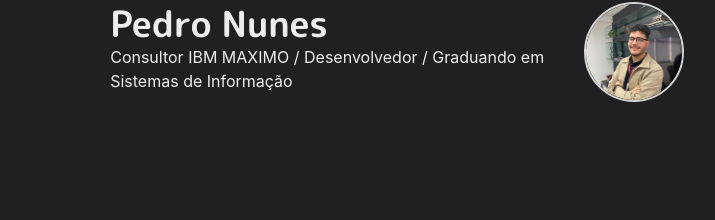
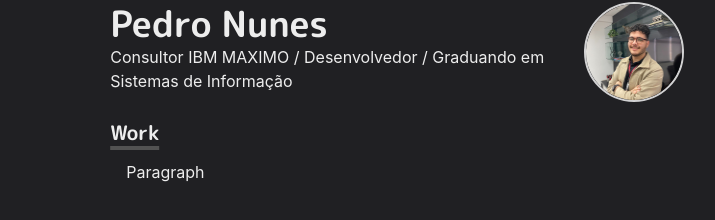
Before and after one commit to Phna-b/Portfolio, a Next.js app: page / in a window 1280 px wide. Shown: the part 206-426 px from the top of the page, without its empty margins (243-958 px from the left). Built offline with nearby package versions, Linux system fonts and the light colour scheme.

Commit message:
[FEAT] Sections for posts

```diff
--- /dev/null
+++ b/components/paragraph.js
@@ -0,0 +1,9 @@
+import styled from '@emotion/styled'
+
+const Paragraph = styled.p`
+  text-align: justify;
+  text-indent: 1em;
+  hyphens: auto;
+`
+
+export default Paragraph
--- /dev/null
+++ b/components/section.js
@@ -0,0 +1,21 @@
+import { motion } from 'framer-motion'
+import { chakra, shouldForwardProp } from '@chakra-ui/react'
+
+const StyledDiv = chakra(motion.div, {
+  shouldForwardProp: prop => {
+    return shouldForwardProp(prop) || prop === 'transition'
+  }
+})
+
+const Section = ({ children, delay = 0 }) => (
+  <StyledDiv
+    initial={{ y: 10, opacity: 0 }}
+    animate={{ y: 0, opacity: 1 }}
+    transition={{ duration: 0.8, delay }}
+    mb={6}
+  >
+    {children}
+  </StyledDiv>
+)
+
+export default Section
--- a/pages/index.js
+++ b/pages/index.js
@@ -1,4 +1,7 @@
-import {Container, Box, Heading, Image, useColorModeValue} from '@chakra-ui/react'
+import {Container, Box, Heading, Image, useColorModeValue, Link} from '@chakra-ui/react'
+import Section from '../components/section'
+import Paragraph from '../components/paragraph'
+import NextLink from 'next/link'
 const Page = () => {
     return (
         <Container>
@@ -36,6 +39,13 @@ const Page = () => {
                         </Box>
                  </Box>
             </Box>
+
+
+            <Section delay={0.1}>
+              <Heading as="h3" variant="section-title">Work</Heading>
+              <Paragraph>Paragraph</Paragraph>
+
+            </Section>
         </Container>
 
     )
```
